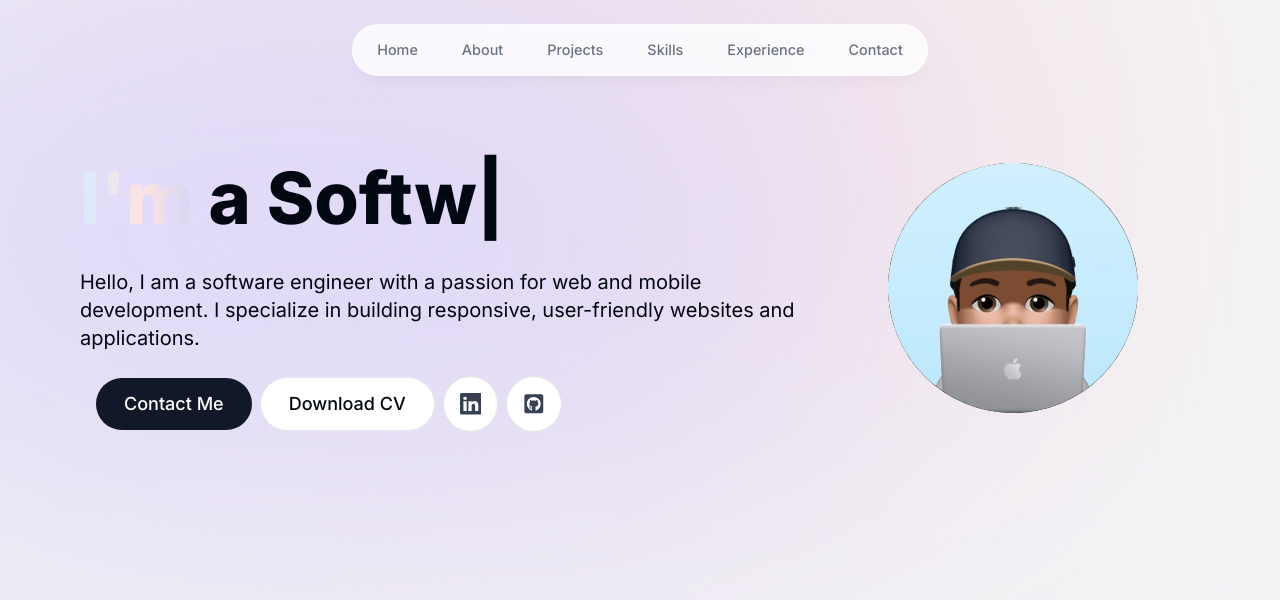
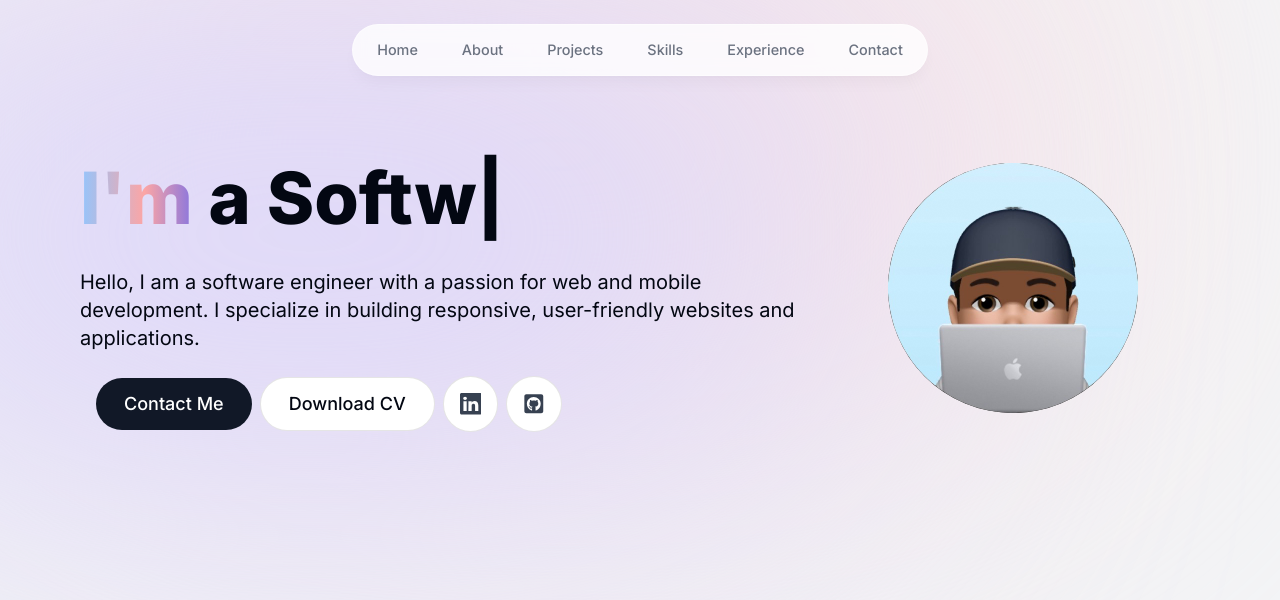
Before and after one commit to ivan-rh22/portfolio, a Next.js app: page / in a window 1280 px wide. Shown: the top 600 px of the page. Built offline with nearby package versions, Linux system fonts and the light colour scheme.

Commit message:
working intro section

```diff
--- a/src/components/intro.tsx
+++ b/src/components/intro.tsx
@@ -25,7 +25,7 @@ export default function Intro() {
                 className="col-span-8 place-self-center text-center sm:text-left justify-self-start"
                 >
                 <h1 className="mb-4 text-4xl sm:text-5xl lg:text-7xl lg:leading-normal font-extrabold">
-                    <span className="text-transparent bg-clip-text bg-gradient-to-r from-blue-100 via-red-100 to-indigo-200">
+                    <span className="text-transparent bg-clip-text bg-gradient-to-r from-blue-300 via-red-300 to-indigo-500 dark:from-blue-200 dark:via-red-200 dark:to-indigo-300">
                         I&apos;m{" "}
                     </span>
 
@@ -59,12 +59,14 @@ export default function Intro() {
                     </Link>
                     <a
                         className="group bg-white px-7 py-3 flex items-center gap-2 rounded-full outline-none focus:scale-110 hover:scale-110 active:scale-105 transition cursor-pointer borderBlack dark:bg-white/10"
+                        href="/files/resume.pdf"
+                        target="_blank"
                     >
                         Download CV
                     </a>
                     <a
                         className="bg-white p-4 text-gray-700 flex items-center gap-2 text-[1.35rem] rounded-full focus:scale-[1.15] hover:scale-[1.15] hover:text-gray-950 active:scale-105 transition cursor-pointer borderBlack dark:bg-white/10 dark:text-white/60"
-                        href="https://linkedin.com"
+                        href="https://www.linkedin.com/in/ricardo-hernandez-710aaa29a"
                         target="_blank"
                     >
                         <BsLinkedin />
@@ -72,7 +74,7 @@ export default function Intro() {
 
                     <a
                         className="bg-white p-4 text-gray-700 flex items-center gap-2 text-[1.35rem] rounded-full focus:scale-[1.15] hover:scale-[1.15] hover:text-gray-950 active:scale-105 transition cursor-pointer borderBlack dark:bg-white/10 dark:text-white/60"
-                        href="https://github.com"
+                        href="https://github.com/ivan-rh22"
                         target="_blank"
                     >
                         <FaGithubSquare />
```
Also changed, not shown: 1 other file (tests, documents, lock files or other folders).
